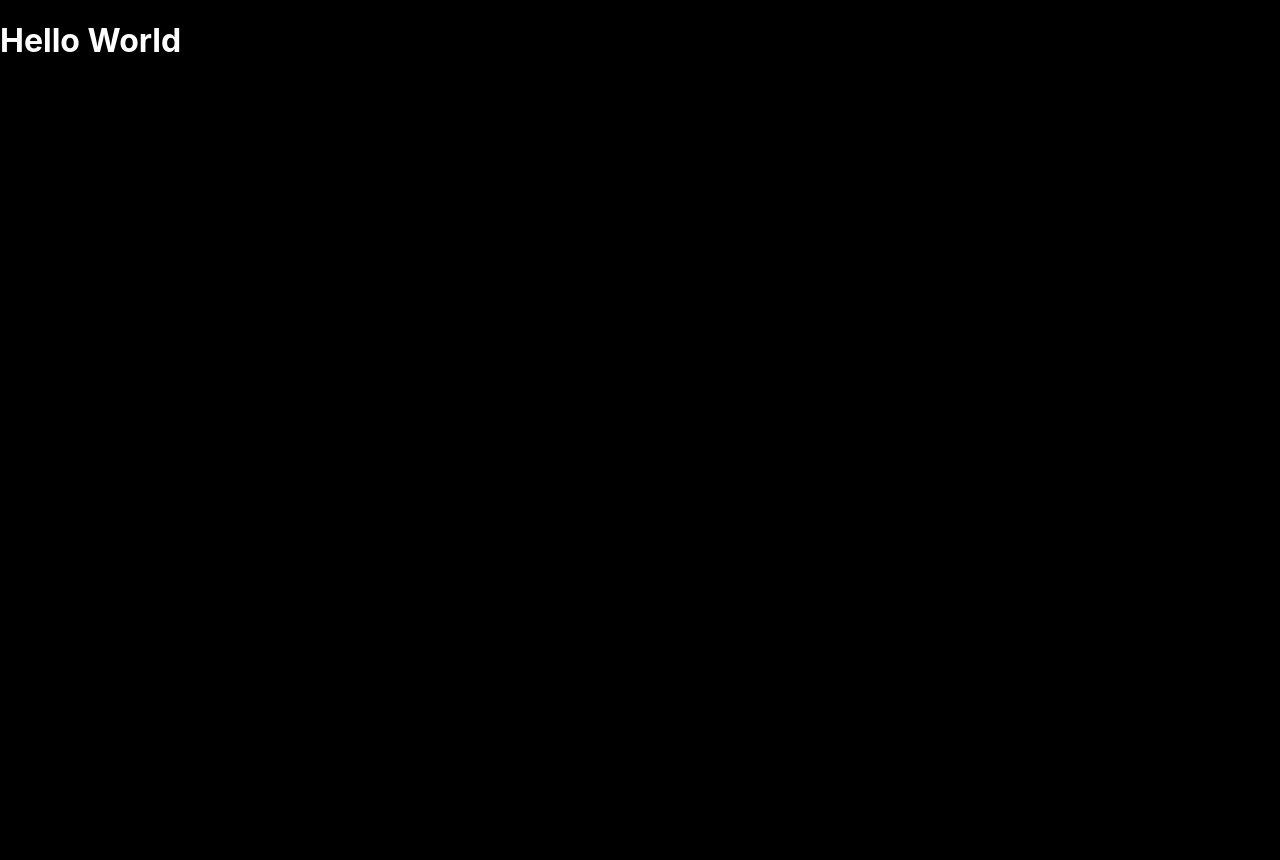
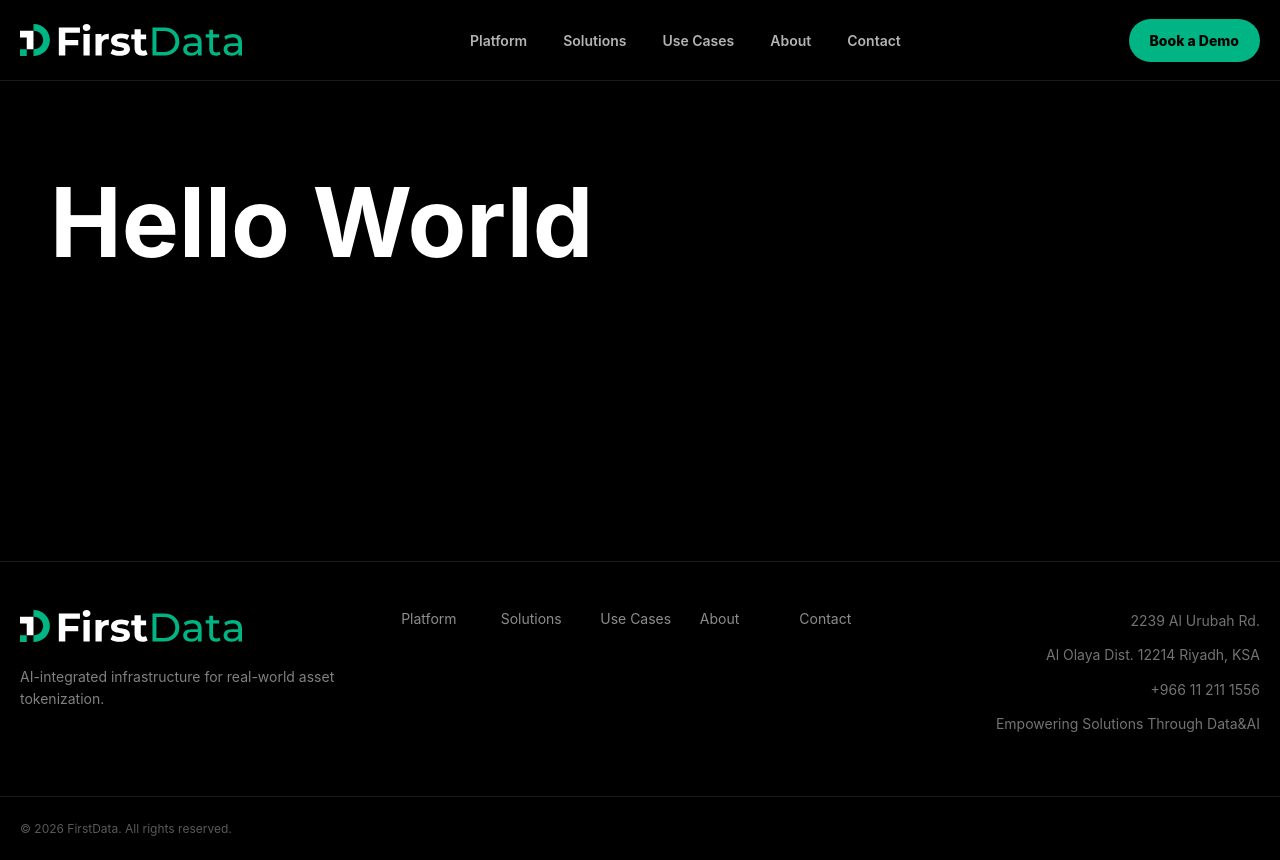
Before and after one commit to selmanpak/v4, a React (Vite) app: page / in a window 1280 px wide. Before the commit the page ends 821 px from the top, so only its background shows below. Built offline with nearby package versions, Linux system fonts and the light colour scheme.

Commit message:
Add FirstData header and footer to app

```diff
--- a/src/App.tsx
+++ b/src/App.tsx
@@ -1,3 +1,16 @@
+import { Header } from './components/Header';
+import { Footer } from './components/Footer';
+
 export default function App() {
-  return <h1>Hello World</h1>;
+  return (
+    <div className="app-shell">
+      <Header />
+      <main className="home-placeholder">
+        <div className="home-placeholder__inner">
+          <h1>Hello World</h1>
+        </div>
+      </main>
+      <Footer />
+    </div>
+  );
 }
```
